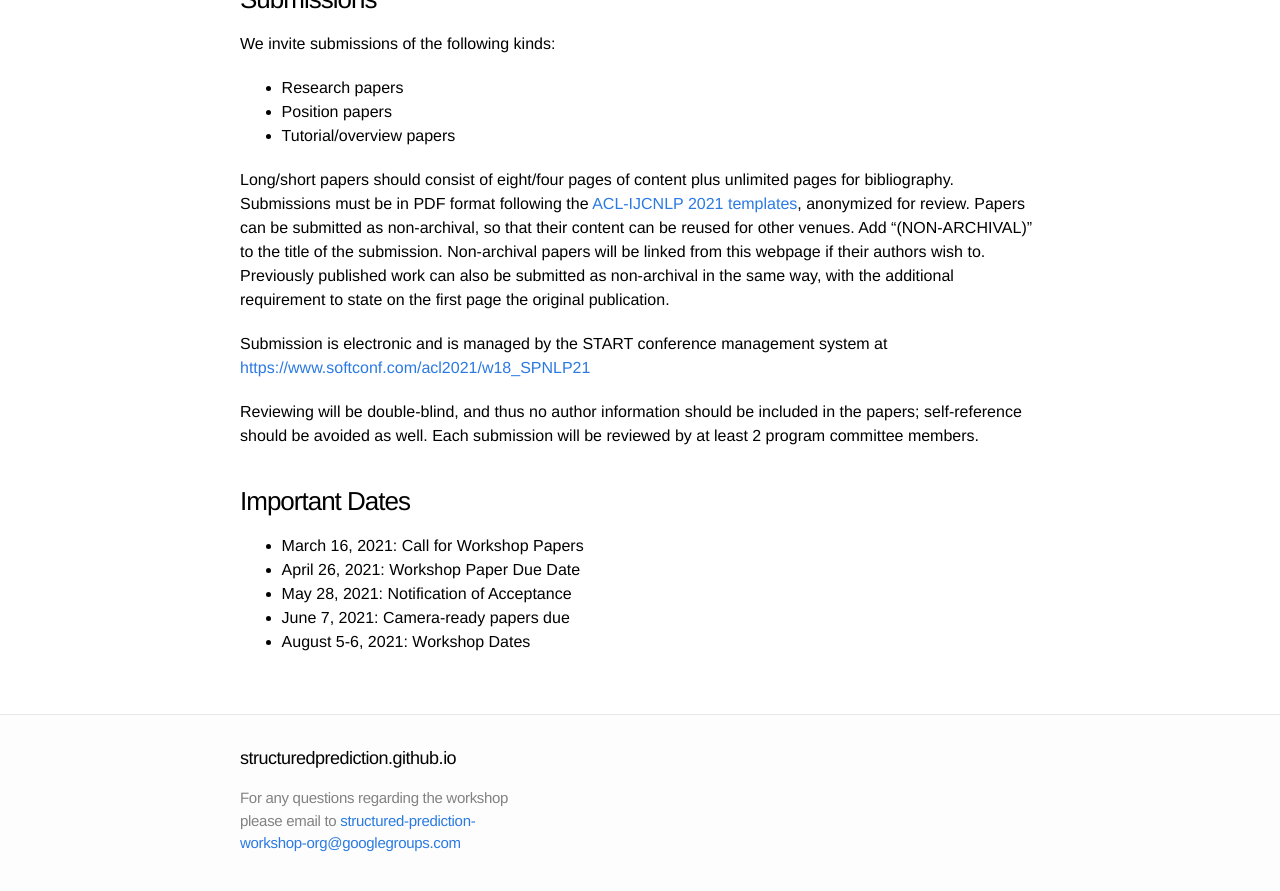
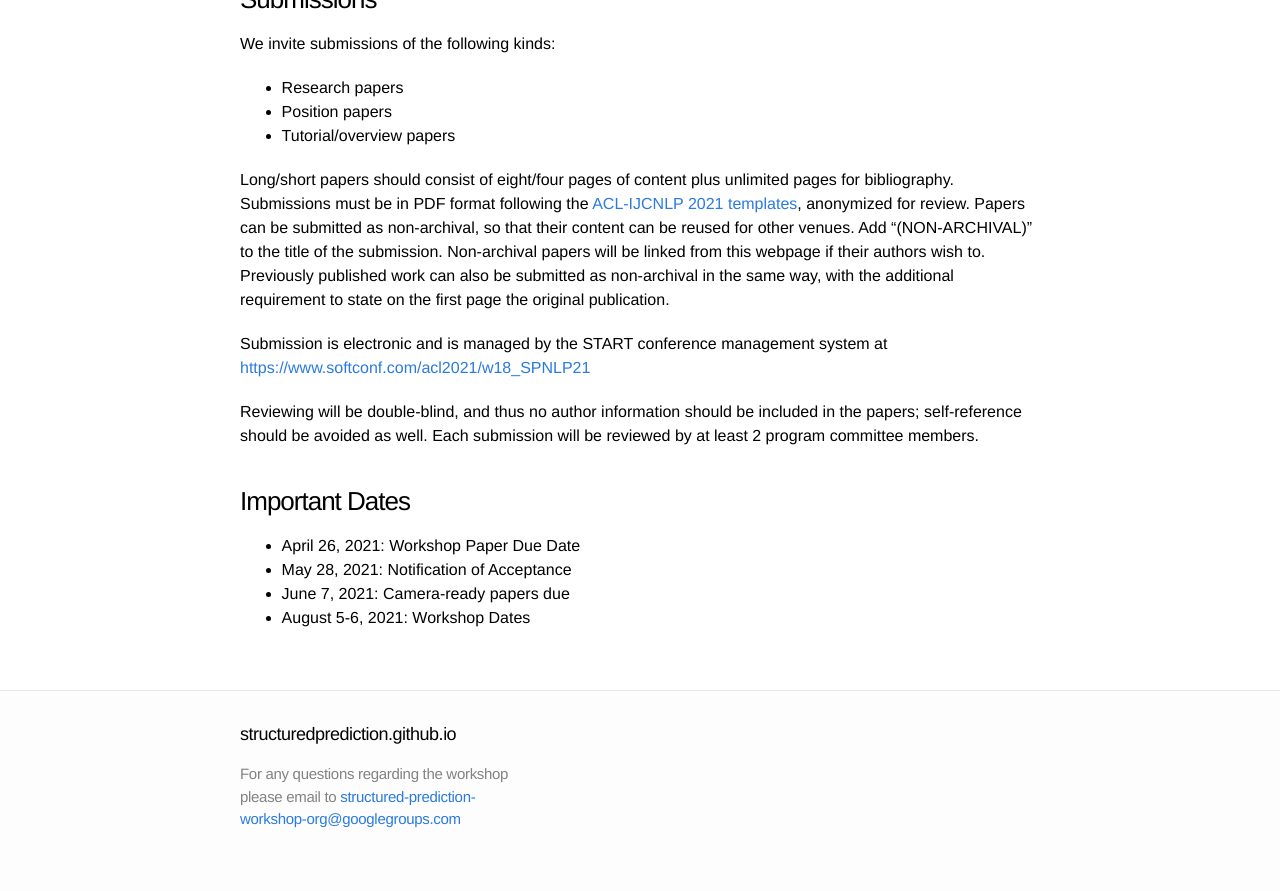
Before and after one commit to structuredprediction/structuredprediction.github.io, a Jekyll site: the page built from SPNLP21/1_cfp.md, in a window 1280 px wide and 900 px high, scrolled down 2251 px. Shown: the top 891 px of the window. Built offline with Jekyll 4.4.1, drawn with Linux system fonts in a browser that asks for light colours.

Commit message:
Update 1_cfp.md

```diff
--- a/SPNLP21/1_cfp.md
+++ b/SPNLP21/1_cfp.md
@@ -89,7 +89,6 @@
 Reviewing will be double-blind, and thus no author information should be included in the papers; self-reference should be avoided as well. Each submission will be reviewed by at least 2 program committee members.
 
 ### Important Dates
-- March 16, 2021: Call for Workshop Papers
 - April 26, 2021: Workshop Paper Due Date
 - May 28, 2021: Notification of Acceptance
 - June 7, 2021: Camera-ready papers due
```
